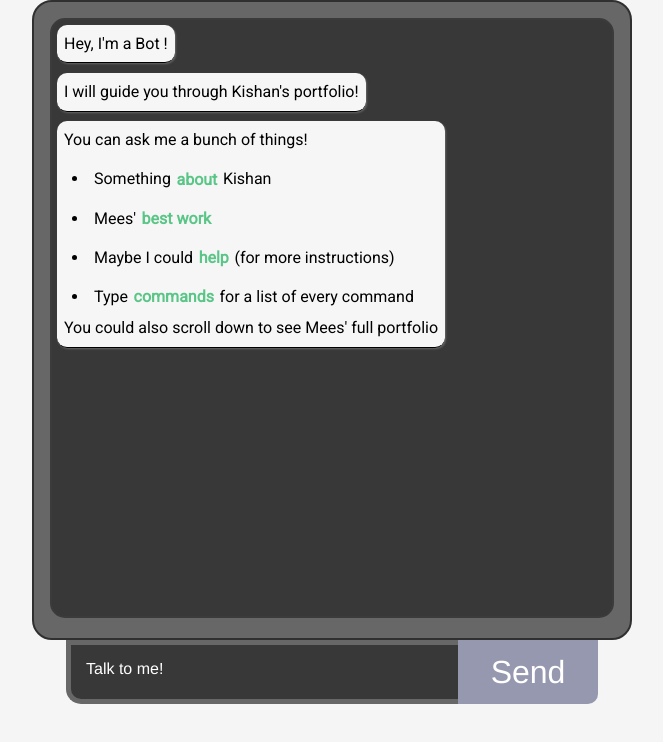
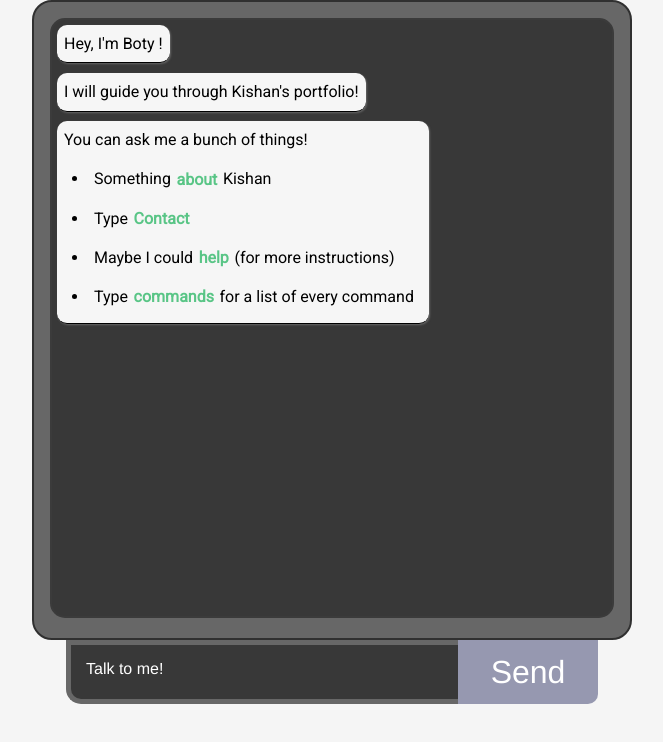
Before and after one commit to kishxnpatel/chatbot-py, a plain HTML site: page index.html in a window 1280 px wide. Shown: the whole page, without its empty margins (308-971 px from the left). Drawn offline with Linux system fonts and the light colour scheme.

Commit message:
Update index.html

```diff
--- a/index.html
+++ b/index.html
@@ -17,20 +17,20 @@
         <div class="block--background">
             <div class="chatbot__overview">
                 <ul class="chatlist">
-                    <li class="bot__output bot__output--standard">Hey, I'm a Bot !</li>
+                    <li class="bot__output bot__output--standard">Hey, I'm Boty !</li>
                     <li class="bot__output bot__output--standard">I will guide you through Kishan's portfolio!</li>
                     <li class="bot__output bot__output--standard">
                         <span class="bot__output--second-sentence">You can ask me a bunch of things!</span>
                         <ul>
                             <li class="input__nested-list">Something <span class="bot__command">about</span> Kishan</li>
-                            <li class="input__nested-list">Mees' <span class="bot__command">best work</span></li>
+                            <li class="input__nested-list">Type <span class="bot__command">Contact</span></li>
                             <li class="input__nested-list">Maybe I could <span class="bot__command">help</span> (for
                                 more
                                 instructions)</li>
                             <li class="input__nested-list">Type <span class="bot__command">commands</span> for a list of
                                 every command</li>
                         </ul>
-                        You could also scroll down to see Mees' full portfolio
+
                     </li>
                 </ul>
             </div>
```
